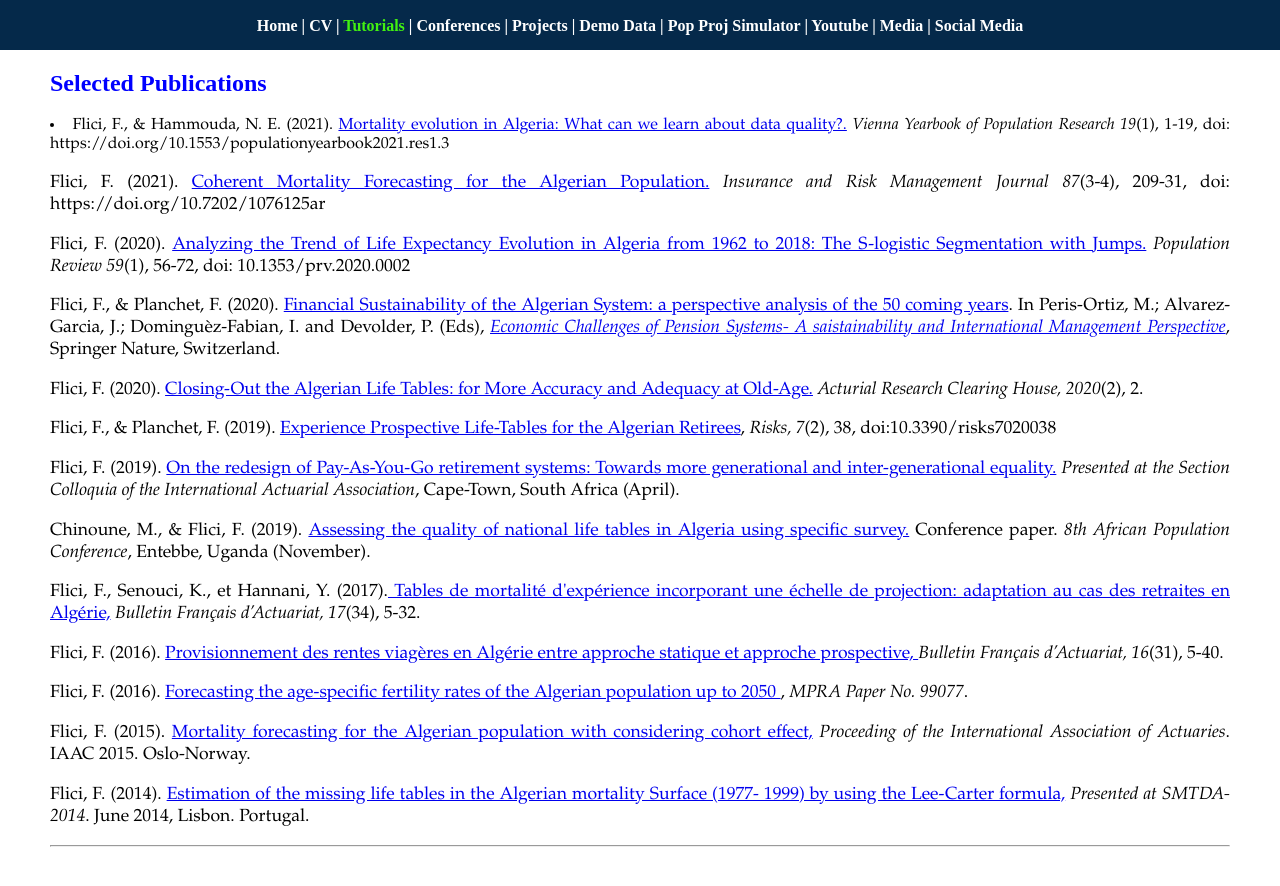
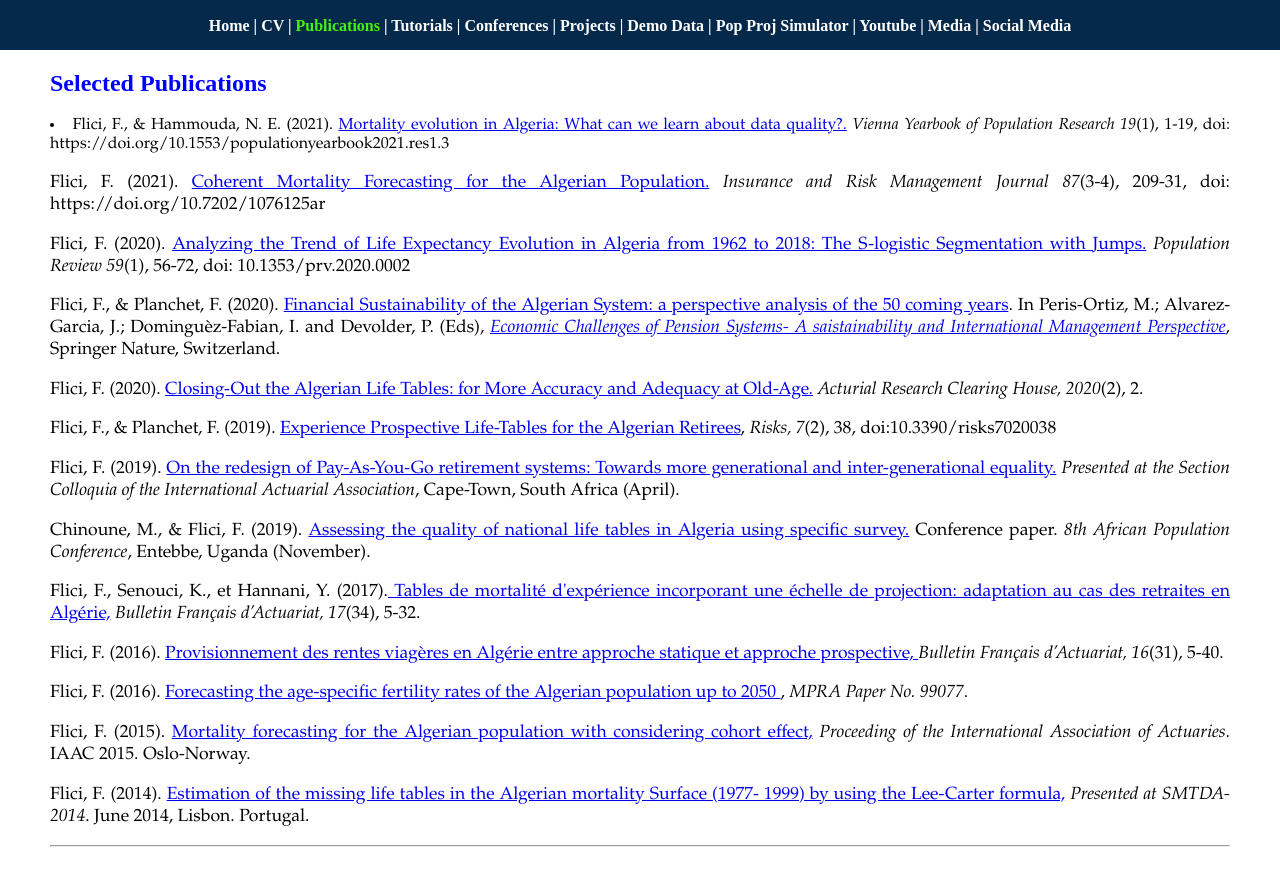
Before and after one commit to Farid-FLICI/farid-flici.github.io, a Jekyll site: the page pub.html, which Jekyll copies as it is, in a window 1280 px wide. Shown: the top 886 px of the page. Built offline with Jekyll 4.4.1, drawn with Linux system fonts in a browser that asks for light colours.

Commit message:
Update pub.html

```diff
--- a/pub.html
+++ b/pub.html
@@ -80,7 +80,7 @@ h3 {
 <a> |  </a>
 <a  href="#./cv.html" class="a" > CV </a>
 <a> |  </a>
-<a  href="./pub.html" style= "color: #42f211;text-decoration: none;  > Publications</a>
+<a  href="./pub.html" style= "color: #42f211;text-decoration: none;"  > Publications</a>
 <a> |  </a>
 <a  href="./tuto.html" class="a">Tutorials</a>
 <a> |  </a>
```
